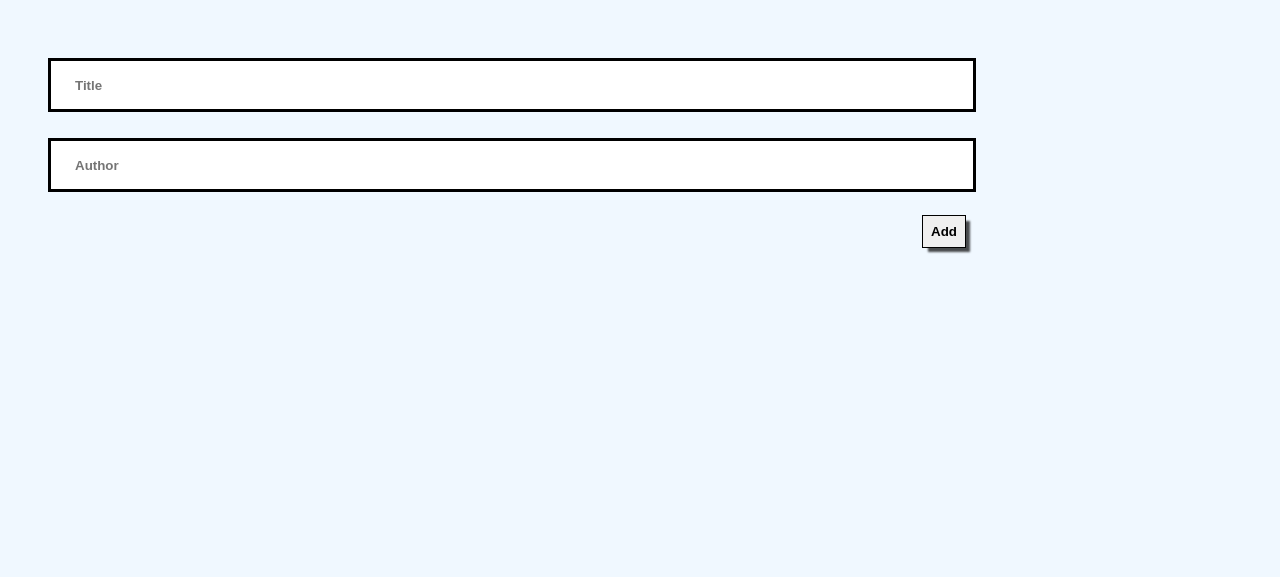
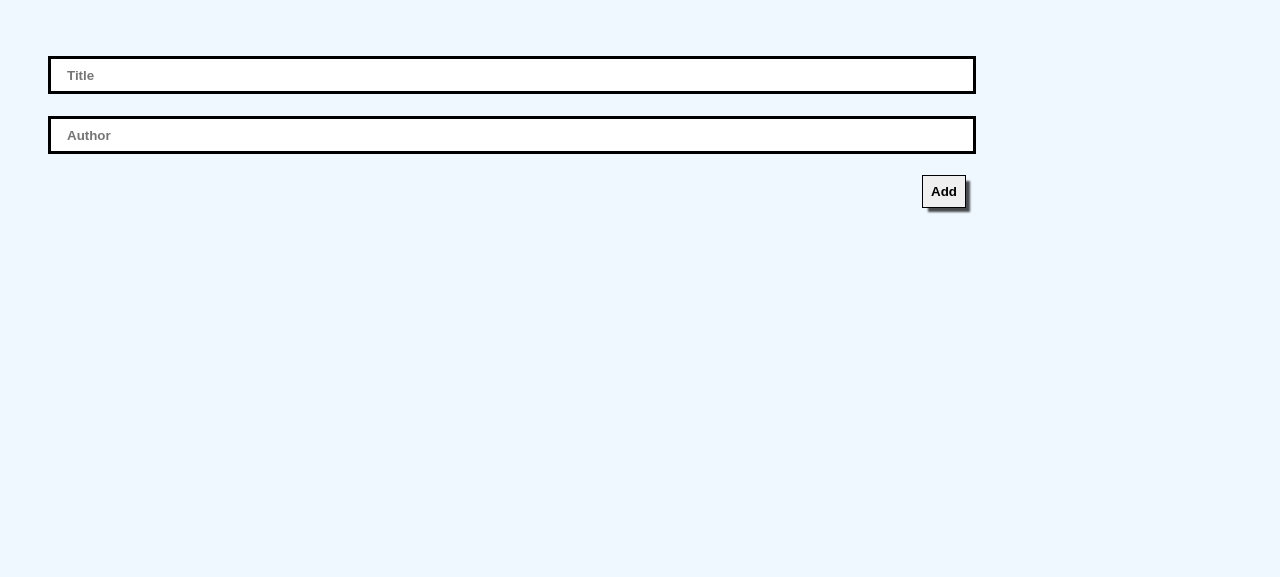
Before and after one commit to benardop/awesom-bookstore, a website with bundled scripts: page index.html in a window 1280 px wide. Both pictures are taken after a click on the item "Add New". Shown: the part 171-748 px from the top of the page. Built offline with nearby package versions, Linux system fonts and the light colour scheme.

Commit message:
Remove linters errors

```diff
--- a/index.css
+++ b/index.css
@@ -19,7 +19,7 @@ body {
   background-color: aliceblue;
 }
 
-/**Book List section**/
+/**  Book List section  **/
 .list {
   display: block;
   text-align: center;
@@ -71,7 +71,7 @@ button {
 
 input {
   height: 30px;
-  margin: 5px 0;
+  margin: 3px 0;
   border: 3px solid black;
 }
 
@@ -82,7 +82,7 @@ input {
   margin-top: 22px;
 }
 
-/**Add new Book**/
+/**  Add new Book  **/
 .addNewBook {
   display: none;
   width: 80%;
@@ -105,7 +105,7 @@ input {
 }
 
 .book-input input {
-  padding: 1.5rem;
+  padding: 1rem;
 }
 
 #addButton {
@@ -113,7 +113,7 @@ input {
   margin-left: auto;
 }
 
-/**Contact Section**/
+/**  Contact Section  **/
 .contact {
   display: none;
   flex-direction: column;
@@ -130,7 +130,8 @@ input {
   margin-bottom: 2rem;
 }
 
-.contact p, ul {
+.contact p,
+ul {
   margin-bottom: 2rem;
   line-height: 1.2rem;
   text-align: left;
@@ -159,11 +160,11 @@ footer img {
   color: #fff;
 }
 
-input {
+/* input {
   height: 30px;
-}
+} */
 
-/*******End of CSS********/
+/*******  End of CSS  ********/
 nav {
   display: flex;
   justify-content: space-between;
@@ -246,8 +247,6 @@ nav .logo {
   box-shadow: 5px 5px 2px -1px rgba(0, 0, 0, 0.7);
 }
 
-
-
 .add-button {
   margin: 10px;
   border: 1.5px solid black;
```
